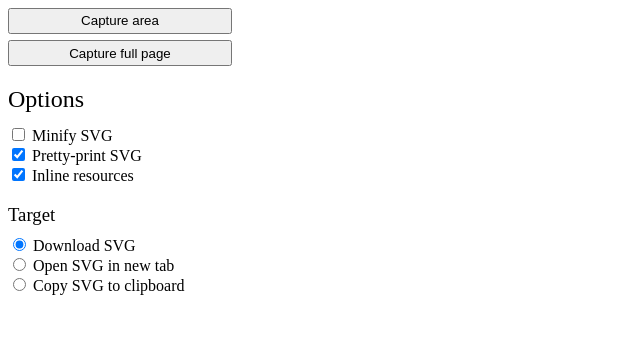
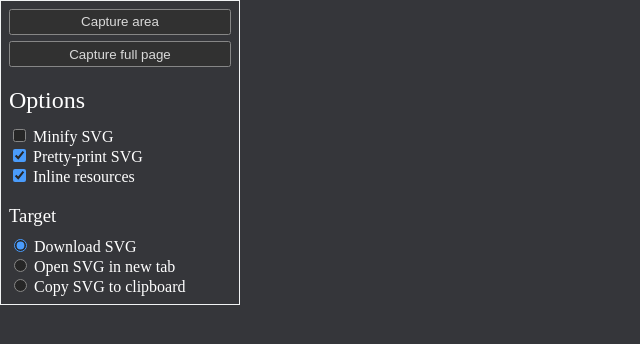
Before and after one commit to felixfbecker/svg-screenshots, a website built with Parcel: page src/popup.html in a window 1280 px wide. Shown: the whole page, without its empty margins (0-640 px from the left). Built offline with nearby package versions, Linux system fonts and the light colour scheme; some packages are replaced by stand-ins of ours.

Commit message:
feat: add dark mode for popup

```diff
--- /dev/null
+++ b/src/popup-dark.css
@@ -0,0 +1,11 @@
+html {
+	background: #35363a;
+	border: 1px solid #181a1b;
+	color: white;
+}
+
+button,
+input[type='checkbox'],
+input[type='radio'] {
+	filter: invert(85%) hue-rotate(180deg); /* Make sure colors stay the same despite inverting */
+}
--- a/src/popup.css
+++ b/src/popup.css
@@ -4,6 +4,7 @@
 
 html {
 	width: 15rem;
+	border: 1px solid #f1f3f4;
 }
 
 button {
--- a/src/popup.html
+++ b/src/popup.html
@@ -3,6 +3,7 @@
 	<head>
 		<title>SVG Screenshot Options</title>
 		<link rel="stylesheet" href="./popup.css" />
+		<link rel="stylesheet" href="./popup-dark.css" media="(prefers-color-scheme: dark)" />
 		<meta name="theme-color" content="dark light" />
 	</head>
 	<body>
```
